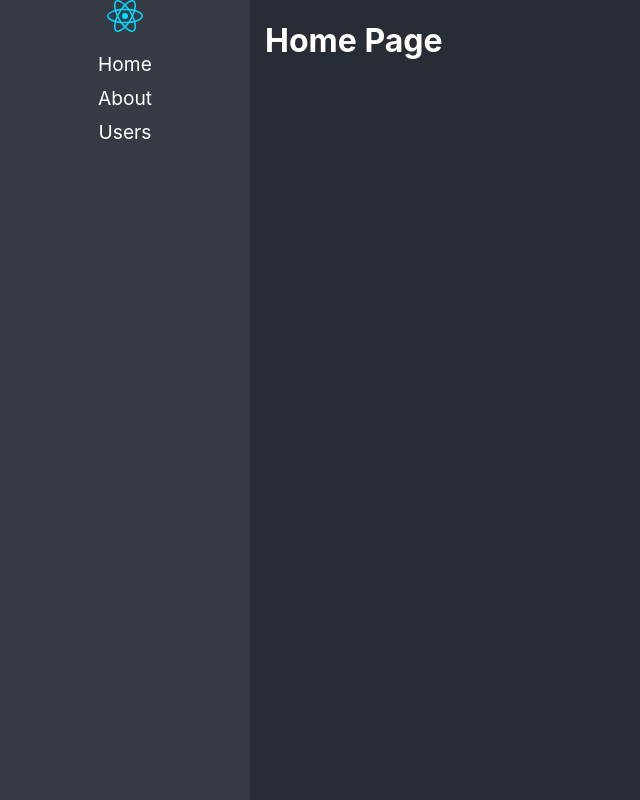
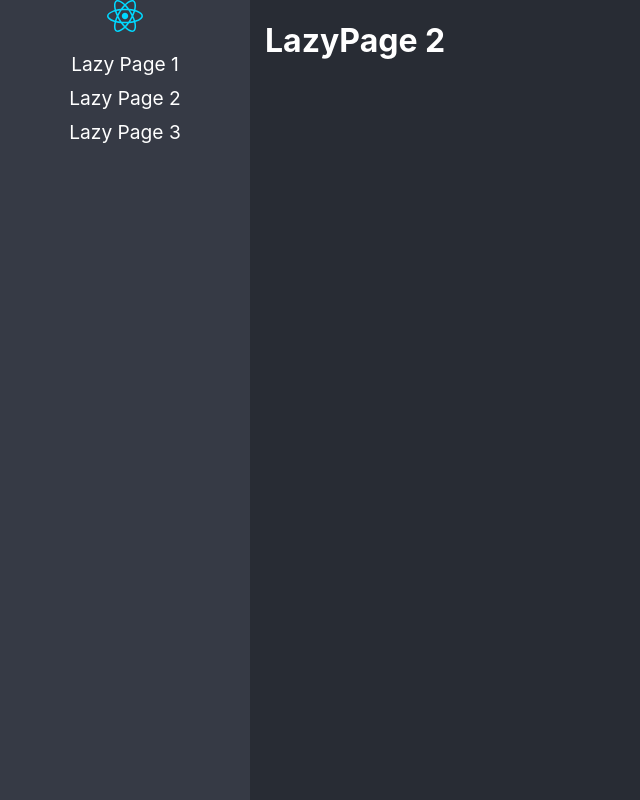
Before and after one commit to ruprosperi2/react-lazyload, a React (Vite) app: page /lazy2 in a window 1280 px wide. Before the commit this address led to /home. Shown: the whole page, without its empty margins (0-640 px from the left). Built offline with nearby package versions, Linux system fonts and the light colour scheme.

Commit message:
Implementando rutas tradicionales

```diff
--- /dev/null
+++ b/src/01-lazyload/pages/LazyPage1.tsx
@@ -0,0 +1,9 @@
+import React from 'react';
+
+export const LazyPage1 = () => {
+    return (
+        <h1>
+           LazyPage 1
+        </h1>
+    );
+};
--- /dev/null
+++ b/src/01-lazyload/pages/LazyPage2.tsx
@@ -0,0 +1,9 @@
+import React from 'react';
+
+export const LazyPage2 = () => {
+    return (
+        <h1>
+           LazyPage 2
+        </h1>
+    );
+};
--- /dev/null
+++ b/src/01-lazyload/pages/LazyPage3.tsx
@@ -0,0 +1,9 @@
+import React from 'react';
+
+export const LazyPage3 = () => {
+    return (
+        <h1>
+           LazyPage 3
+        </h1>
+    );
+};
--- /dev/null
+++ b/src/01-lazyload/pages/index.ts
@@ -0,0 +1,3 @@
+export {LazyPage1} from "./LazyPage1";
+export {LazyPage2} from "./LazyPage2";
+export {LazyPage3} from "./LazyPage3";
--- a/src/routes/Navigation.tsx
+++ b/src/routes/Navigation.tsx
@@ -3,6 +3,8 @@ import {BrowserRouter, Navigate} from "react-router-dom";
 import {Routes, Route, NavLink} from "react-router-dom";
 
 import logo from './../assets/react.svg'
+
+import {LazyPage1, LazyPage2, LazyPage3} from "../01-lazyload/pages";
 
 const Navigation = () => {
     return (
@@ -13,24 +15,24 @@ const Navigation = () => {
 
                     <ul>
                         <li>
-                            <NavLink to="/home">Home</NavLink>
+                            <NavLink to="/lazy1">Lazy Page 1</NavLink>
                         </li>
                         <li>
-                            <NavLink to="/about">About</NavLink>
+                            <NavLink to="/lazy2">Lazy Page 2</NavLink>
                         </li>
                         <li>
-                            <NavLink to="/users">Users</NavLink>
+                            <NavLink to="/lazy3">Lazy Page 3</NavLink>
                         </li>
                     </ul>
                 </nav>
 
 
                 <Routes>
-                    <Route path="/about" element={<h1>About Page</h1>}/>
-                    <Route path="/users" element={<h1>User Page</h1>}/>
-                    <Route path="/home" element={<h1>Home Page</h1>}/>
+                    <Route path="lazy1" element={<LazyPage1/>}/>
+                    <Route path="lazy2" element={<LazyPage2/> }/>
+                    <Route path="lazy3" element={<LazyPage3/>}/>
 
-                    <Route path="/*" element={<Navigate to='/home' replace/>}/>
+                    <Route path="/*" element={<Navigate to='/lazy1' replace/>}/>
                 </Routes>
             </div>
         </BrowserRouter>
```
